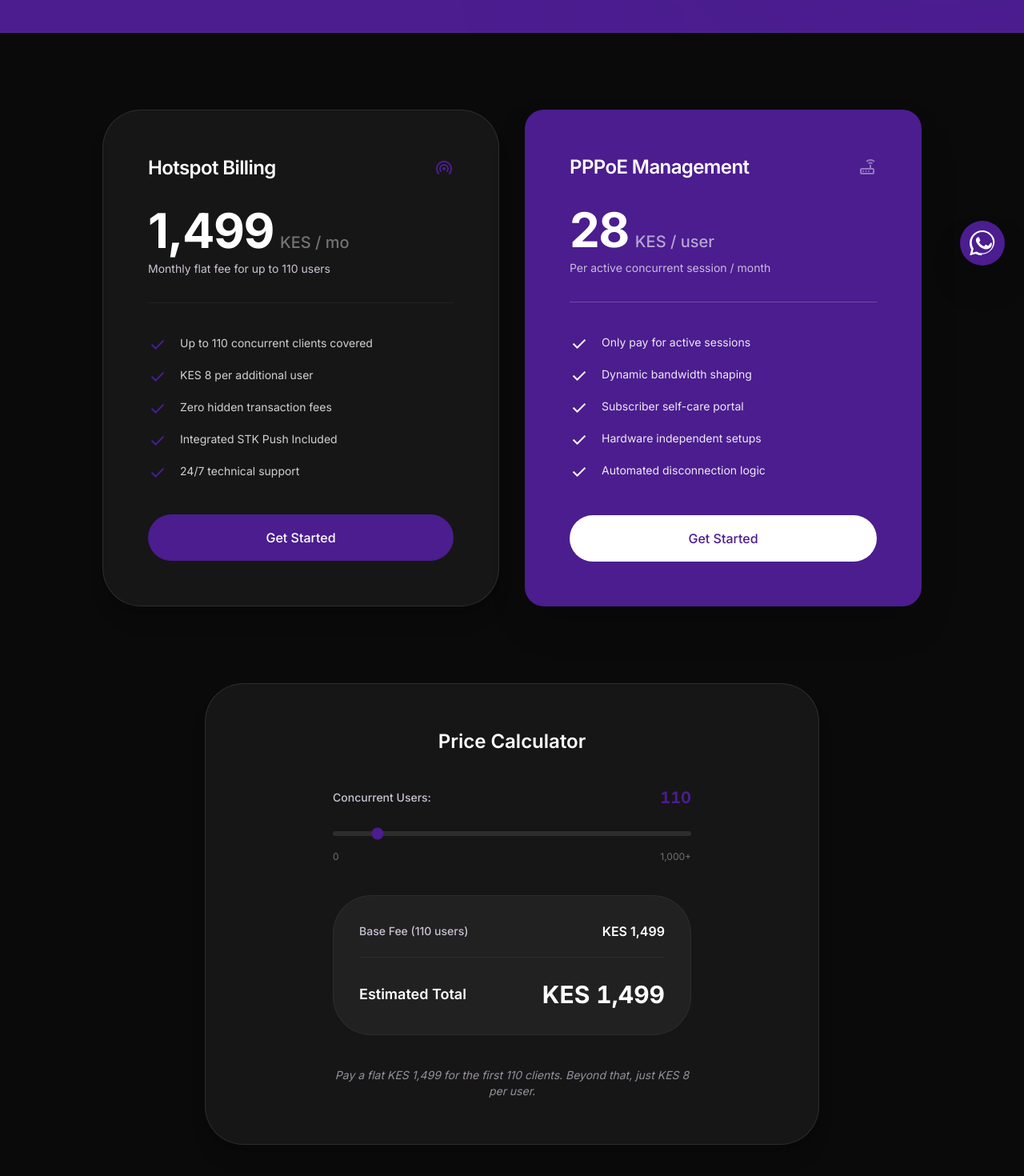
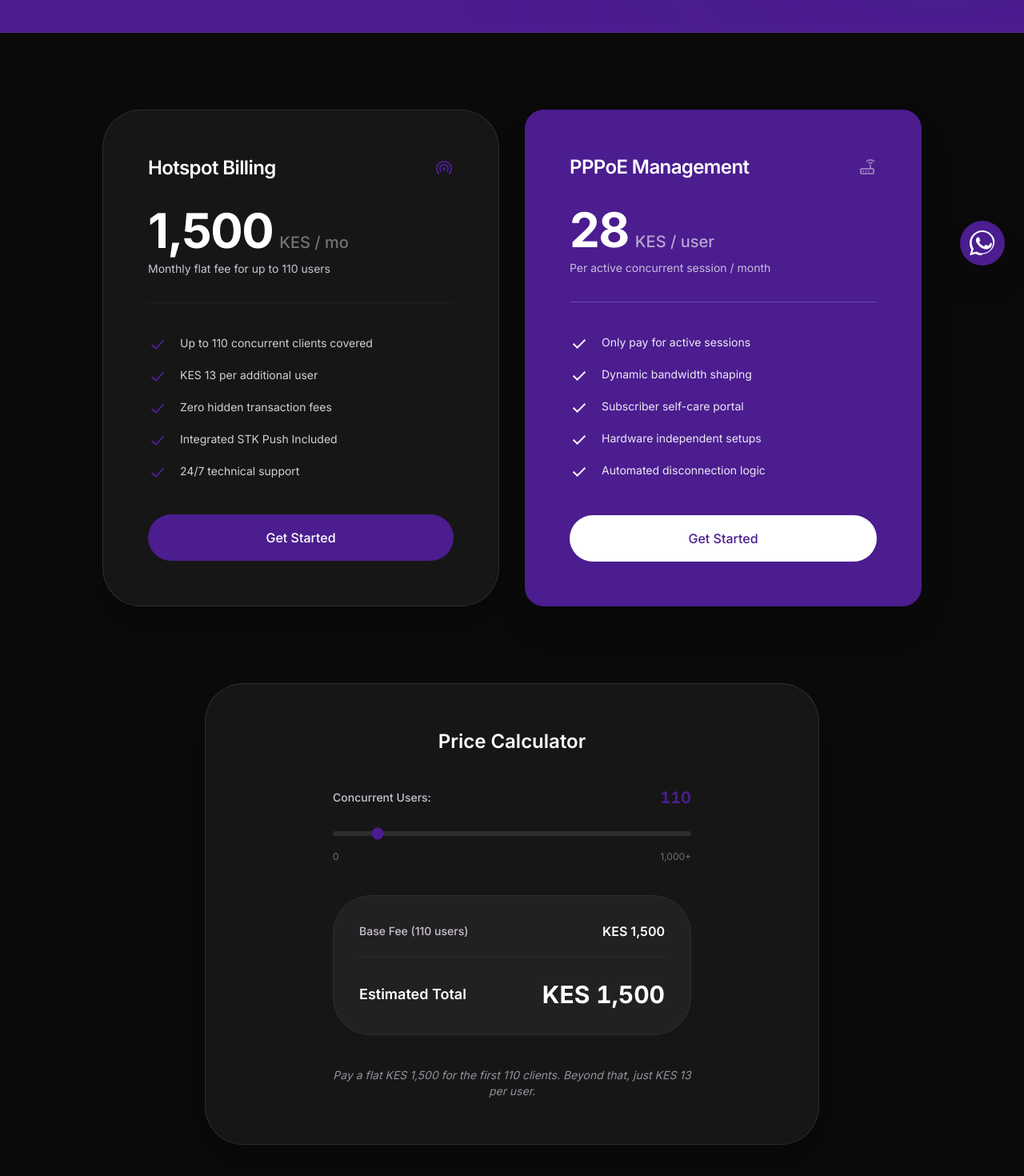
Before and after one commit to dennismutuku2005/pacewebsite, a Next.js app: page /pricing in a window 1280 px wide. Shown: the part 444-1914 px from the top of the page at 80% size. Built offline with nearby package versions, Linux system fonts and the light colour scheme.

Commit message:
updated pacewebsite

```diff
--- a/src/app/pricing/page.js
+++ b/src/app/pricing/page.js
@@ -7,9 +7,9 @@ import { motion } from 'framer-motion';
 function HotspotCalculator() {
     const [clients, setClients] = useState(110);
 
-    const baseFee = 1499;
+    const baseFee = 1500;
     const limit = 110;
-    const overageRate = 8;
+    const overageRate = 13;
 
     const overageUnits = Math.max(0, clients - limit);
     const totalPrice = baseFee + (overageUnits * overageRate);
@@ -42,11 +42,11 @@ function HotspotCalculator() {
                 <div className="bg-white/5 rounded-xl p-8 border border-white/5">
                     <div className="flex justify-between items-center mb-5 border-b border-white/5 pb-5">
                         <span className="text-sm font-medium text-on-surface-variant">Base Fee (110 users)</span>
-                        <span className="font-semibold text-white">KES 1,499</span>
+                        <span className="font-semibold text-white">KES 1,500</span>
                     </div>
                     {overageUnits > 0 && (
                         <div className="flex justify-between items-center mb-5 border-b border-white/5 pb-5">
-                            <span className="text-sm font-medium text-primary">Overage ({overageUnits} x KES 8)</span>
+                            <span className="text-sm font-medium text-primary">Overage ({overageUnits} x KES 13)</span>
                             <span className="font-semibold text-primary">+ KES {(overageUnits * overageRate).toLocaleString()}</span>
                         </div>
                     )}
@@ -57,7 +57,7 @@ function HotspotCalculator() {
                 </div>
 
                 <p className="text-center text-sm text-on-surface-variant/70 italic">
-                    Pay a flat KES 1,499 for the first 110 clients. Beyond that, just KES 8 per user.
+                    Pay a flat KES 1,500 for the first 110 clients. Beyond that, just KES 13 per user.
                 </p>
             </div>
         </div>
@@ -92,7 +92,7 @@ export default function PricingPage() {
 
                             <div className="mb-10 border-b border-white/5 pb-8">
                                 <div className="flex items-baseline gap-2 mb-2">
-                                    <span className="text-5xl lg:text-6xl font-bold tracking-tight text-white">1,499</span>
+                                    <span className="text-5xl lg:text-6xl font-bold tracking-tight text-white">1,500</span>
                                     <span className="text-xl font-medium text-white/40">KES / mo</span>
                                 </div>
                                 <p className="text-sm text-on-surface-variant font-normal">Monthly flat fee for up to 110 users</p>
@@ -101,7 +101,7 @@ export default function PricingPage() {
                             <div className="space-y-4 mb-10 flex-grow">
                                 {[
                                     "Up to 110 concurrent clients covered",
-                                    "KES 8 per additional user",
+                                    "KES 13 per additional user",
                                     "Zero hidden transaction fees",
                                     "Integrated STK Push Included",
                                     "24/7 technical support"
```
